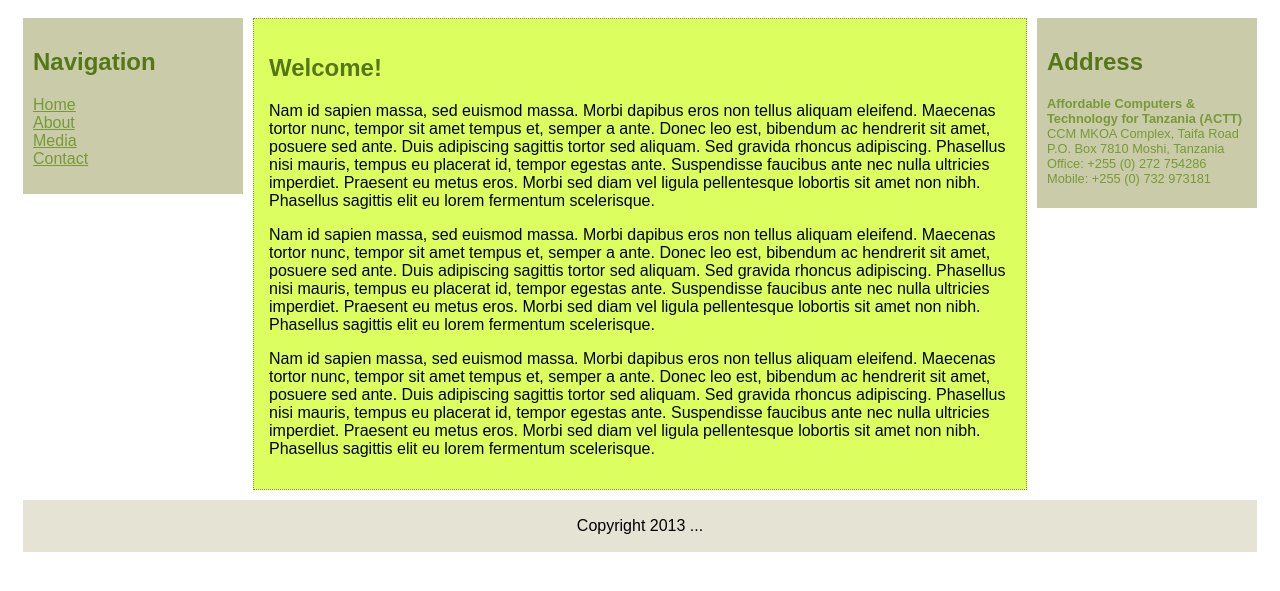
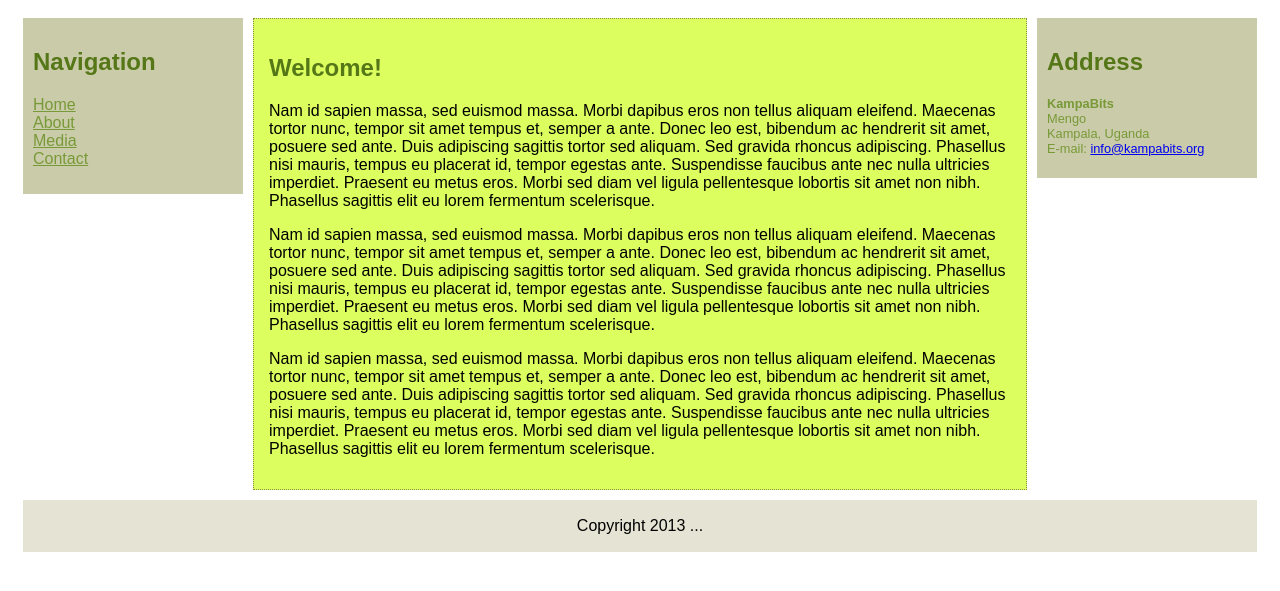
Before and after one commit to tsauerwein/kampabits-css, a plain HTML site: page examples/028-float-2.html in a window 1280 px wide. Shown: the part 107-698 px from the top of the page. Drawn offline with Linux system fonts and the light colour scheme.

Commit message:
kampabits!

```diff
--- a/examples/028-float-2.html
+++ b/examples/028-float-2.html
@@ -26,13 +26,12 @@
 
 			<h2>Address</h2>
 
-			<p class="address">
-				<strong>Affordable Computers & Technology for Tanzania (ACTT)</strong> <br>
-				CCM MKOA Complex, Taifa Road <br>
-				P.O. Box 7810 Moshi, Tanzania <br>
-				Office: +255 (0) 272 754286 <br>
-				Mobile: +255 (0) 732 973181
-			</p>
+				<p class="address">
+					<strong>KampaBits</strong> <br>
+					Mengo<br>
+					Kampala, Uganda<br>
+					E-mail: <a href="mailto:info@kampabits.org">info@kampabits.org</a>
+				</p>
 		</div>
 
 		<div id="content">
```
Also changed, not shown: examples/027-float-1-without.html (+4 -5 lines), examples/027-float-1.html (+4 -5 lines), examples/028-float-2-without.html (+4 -5 lines), examples/029-float-fixed.html (+4 -5 lines), examples/030-position-absolute.html (+4 -5 lines).
